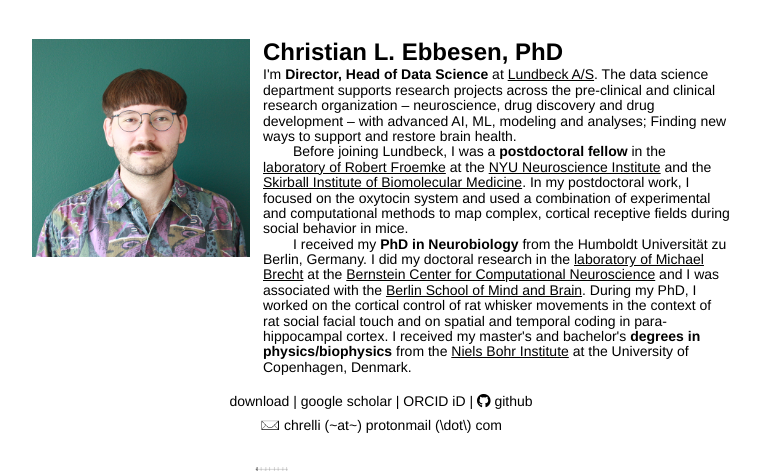
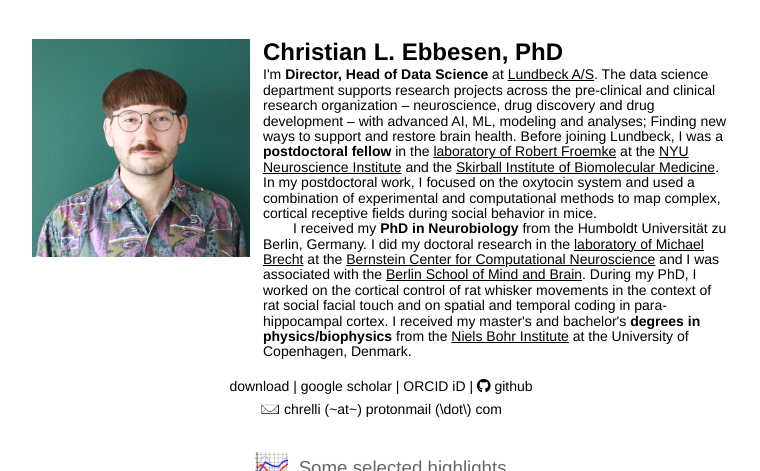
Before and after one commit to chrelli/chrelli.github.io, a Jekyll site: the page built from index.html, in a window 1280 px wide and 900 px high, cut to the strip 0-471 px from the top of the window. Shown: the whole strip, without its empty margins (259-1019 px from the left). Built offline with Jekyll 4.4.1, drawn with Linux system fonts in a browser that asks for light colours; nearby versions of some CDN libraries; some web fonts are replaced; a style sheet for code colours, icons or effects is not loaded.

Commit message:
typo again

```diff
--- a/index.html
+++ b/index.html
@@ -20,10 +20,7 @@
         </td>
 				<td class="year" >
         <h4> <b>Christian L. Ebbesen, PhD</b> </h4>
-				I'm <h7>Director, Head of Data Science</h7> at <a href="https://www.lundbeck.com/" class="hm">Lundbeck A/S</a>. The data science department supports research projects across the pre-clinical and clinical research organization – neuroscience, drug discovery and drug development – with advanced AI, ML, modeling and analyses; Finding new ways to support and restore brain health.
-				<p class="indent">
-					Before joining Lundbeck, I was a <h7>postdoctoral fellow</h7> in the <a href="http://froemkelab.med.nyu.edu/" class="hm">laboratory of Robert Froemke</a> at the <a href="https://med.nyu.edu/departments-institutes/neuroscience/" class="hm">NYU Neuroscience Institute</a> and the <a href="https://med.nyu.edu/departments-institutes/skirball-institute-biomolecular-medicine/" class="hm">Skirball Institute of Biomolecular Medicine</a>. In my postdoctoral work, I focused on the oxytocin system and used a combination of experimental and computational methods to map complex, cortical receptive fields during social behavior in mice.
-				</p>
+				I'm <h7>Director, Head of Data Science</h7> at <a href="https://www.lundbeck.com/" class="hm">Lundbeck A/S</a>. The data science department supports research projects across the pre-clinical and clinical research organization – neuroscience, drug discovery and drug development – with advanced AI, ML, modeling and analyses; Finding new ways to support and restore brain health. Before joining Lundbeck, I was a <h7>postdoctoral fellow</h7> in the <a href="http://froemkelab.med.nyu.edu/" class="hm">laboratory of Robert Froemke</a> at the <a href="https://med.nyu.edu/departments-institutes/neuroscience/" class="hm">NYU Neuroscience Institute</a> and the <a href="https://med.nyu.edu/departments-institutes/skirball-institute-biomolecular-medicine/" class="hm">Skirball Institute of Biomolecular Medicine</a>. In my postdoctoral work, I focused on the oxytocin system and used a combination of experimental and computational methods to map complex, cortical receptive fields during social behavior in mice.
 				<p class="indent">
 			  I received my <h7>PhD in Neurobiology</h7> from the Humboldt Universität zu Berlin, Germany. I did my doctoral research in the <a href="https://www.activetouch.de/" class="hm">laboratory of Michael Brecht</a> at the <a href="http://www.bccn-berlin.de/" class="hm">Bernstein Center for Computational Neuroscience</a> and I was associated with the <a href="http://www.mind-and-brain.de/" class="hm">Berlin School of Mind and Brain</a>. During my PhD, I worked on the cortical control of rat whisker movements in the context of rat social facial touch and on spatial and temporal coding in para-hippocampal cortex. I received my master's and bachelor's <h7>degrees in physics/biophysics</h7> from the <a href="http://www.nbi.ku.dk/english/" class="hm">Niels Bohr Institute</a> at the University of Copenhagen, Denmark.
 				</p>
```
